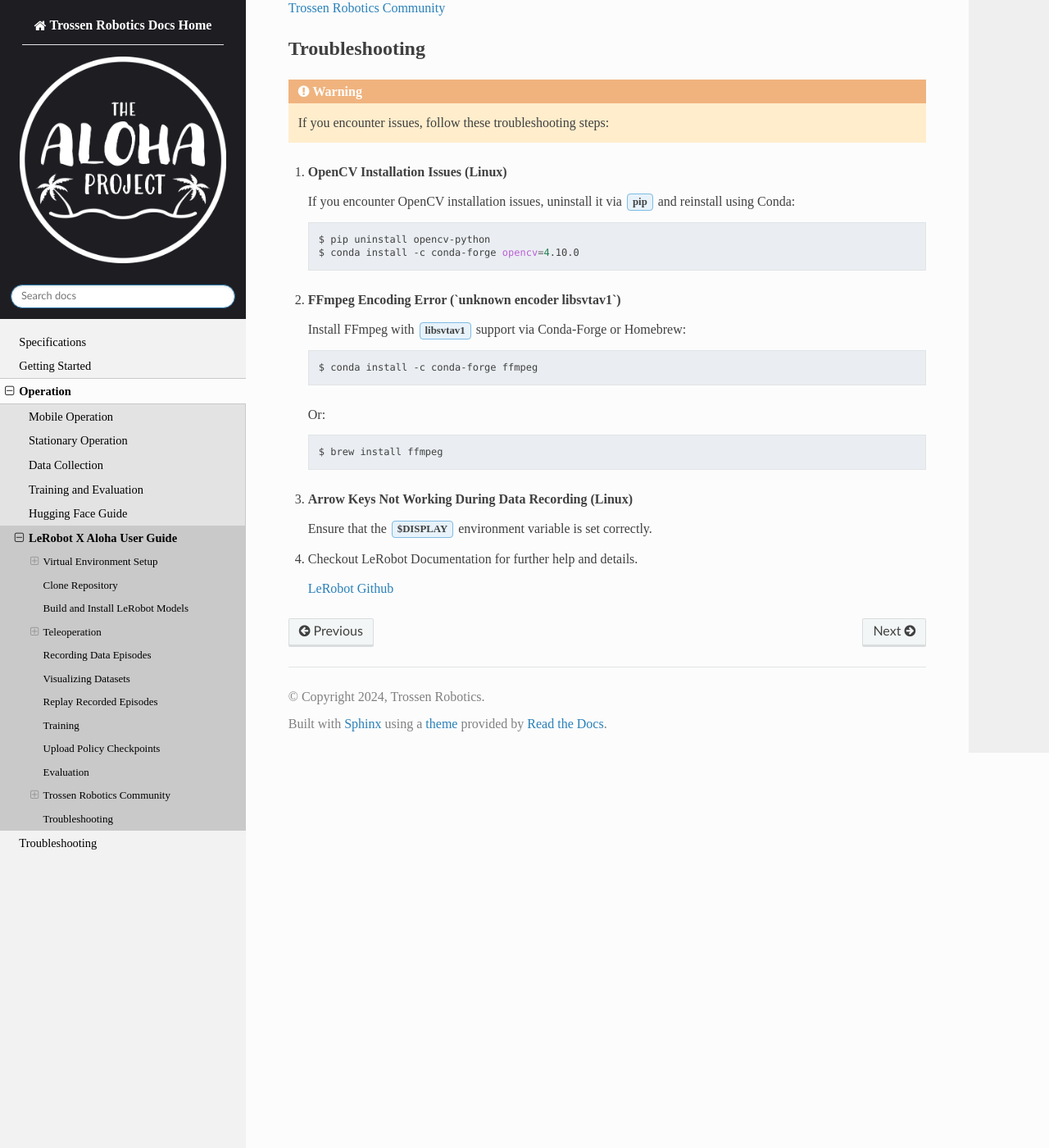
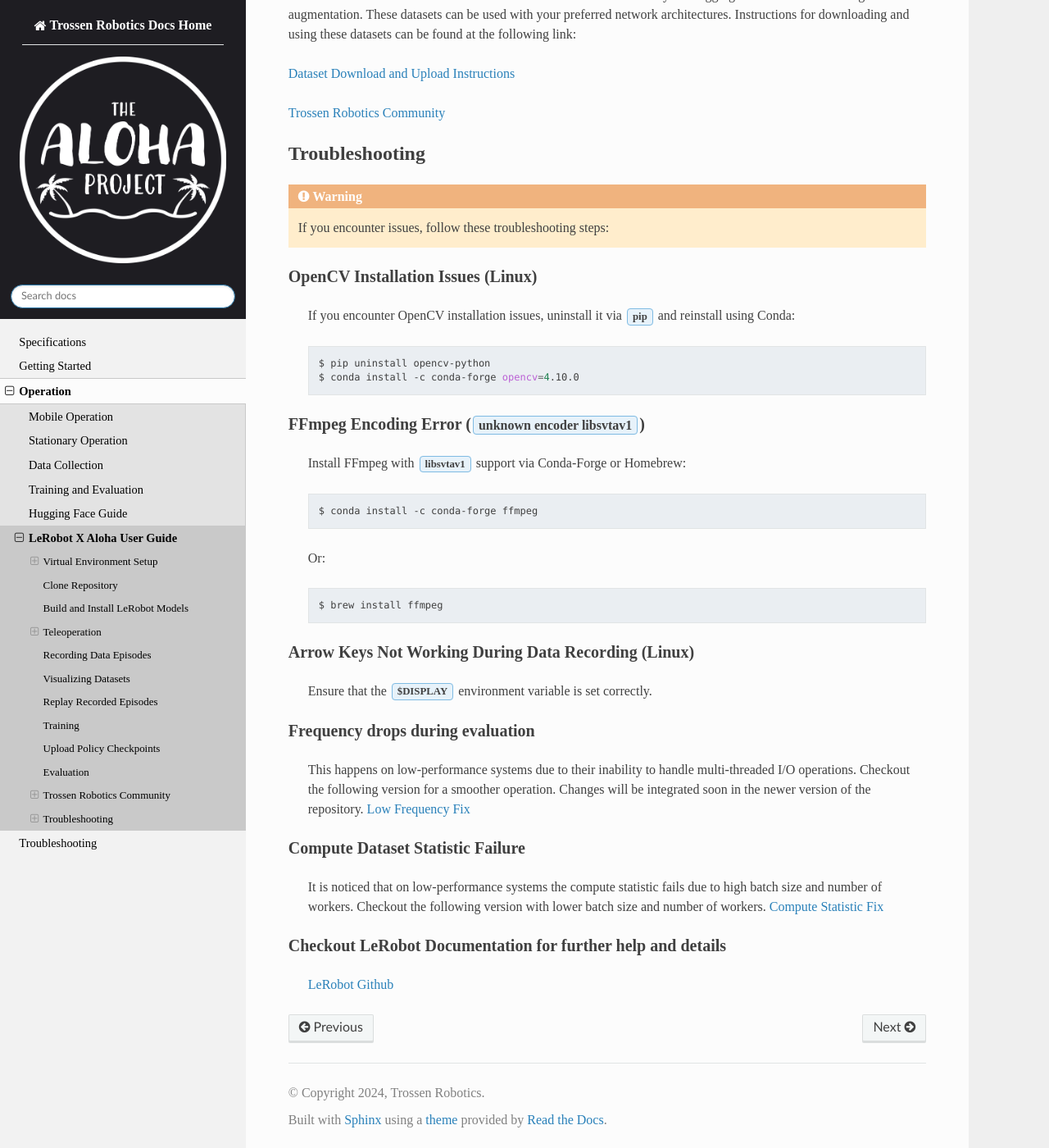
Before and after one commit to TrossenRobotics/aloha_docs, a Sphinx documentation site: the page built from docs/operation/lerobot_guide.rst, in a window 1280 px wide and 1400 px high, scrolled down 7014 px. Shown: the whole window at 82% size. Built offline with Sphinx 7.4.7 and the Read the Docs theme 2.0.0, drawn with Linux system fonts in a browser that asks for light colours; some web fonts are replaced; some of the changed text lies outside the part shown.

```diff
--- a/docs/operation/lerobot_guide.rst
+++ b/docs/operation/lerobot_guide.rst
@@ -68,6 +68,12 @@ Build and Install LeRobot Models
    .. code-block:: bash
 
       $ cd lerobot && pip install -e .
+
+#. As we are working with real robots we will require to install dependencies for :guilabel:`intelrealsense` camera's and :guilabel:`dynamixel` servos.
+
+   .. code-block:: bash
+
+      $ cd lerobot && pip install .[intelrealsense,dynamixel]
 
 Teleoperation
 =============
@@ -339,7 +345,8 @@ Troubleshooting
 .. warning::
    If you encounter issues, follow these troubleshooting steps:
 
-#. **OpenCV Installation Issues (Linux)**
+OpenCV Installation Issues (Linux)
+--------------------------------------
 
    If you encounter OpenCV installation issues, uninstall it via :guilabel:`pip` and reinstall using Conda:
 
@@ -348,7 +355,8 @@ Troubleshooting
       $ pip uninstall opencv-python
       $ conda install -c conda-forge opencv=4.10.0
 
-#. **FFmpeg Encoding Error (`unknown encoder libsvtav1`)**
+FFmpeg Encoding Error (:guilabel:`unknown encoder libsvtav1`)
+---------------------------------------------------
 
    Install FFmpeg with :guilabel:`libsvtav1` support via Conda-Forge or Homebrew:
 
@@ -362,10 +370,27 @@ Troubleshooting
 
       $ brew install ffmpeg
 
-#. **Arrow Keys Not Working During Data Recording (Linux)**
+Arrow Keys Not Working During Data Recording (Linux)
+----------------------------------------------------
 
    Ensure that the :guilabel:`$DISPLAY` environment variable is set correctly.
 
-#. Checkout LeRobot Documentation for further help and details.
+Frequency drops during evaluation
+---------------------------------
+
+   This happens on low-performance systems due to their inability to handle multi-threaded I/O operations.
+   Checkout the following version for a smoother operation.
+   Changes will be integrated soon in the newer version of the repository.
+   `Low Frequency Fix <https://github.com/Interbotix/lerobot/pull/3>`_
+
+Compute Dataset Statistic Failure
+---------------------------------
+
+   It is noticed that on low-performance systems the compute statistic fails due to high batch size and number of workers.
+   Checkout the following version with lower batch size and number of workers.
+   `Compute Statistic Fix <https://github.com/Interbotix/lerobot/pull/4>`_
+
+Checkout LeRobot Documentation for further help and details
+-----------------------------------------------------------
 
    `LeRobot Github <https://github.com/huggingface/lerobot>`_
```
